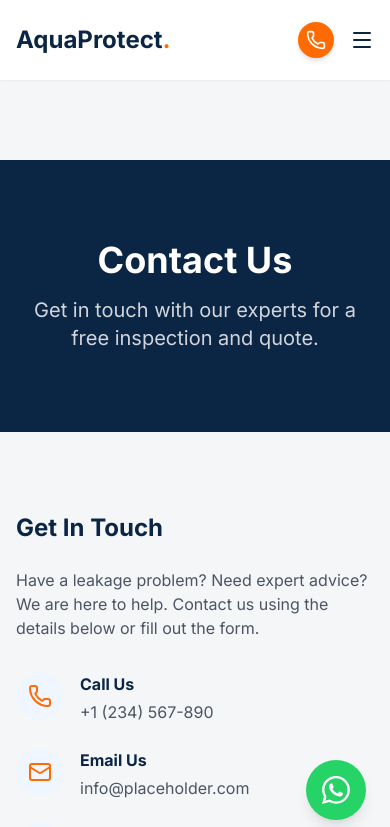
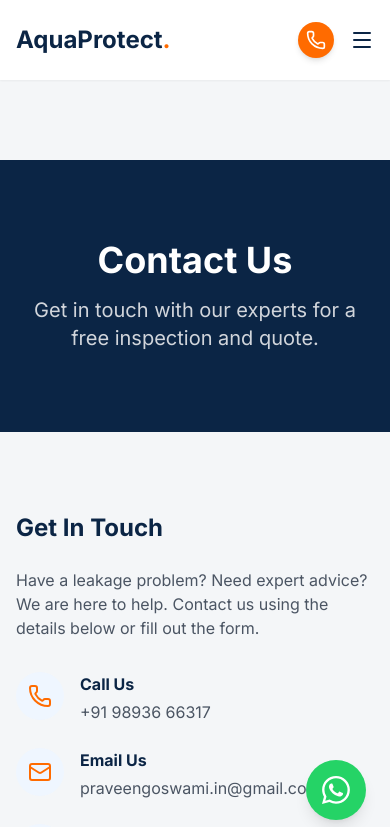
Before and after one commit to shuklatanu1245-art/waterproofing, a Next.js app: page /contact in a window 390 px wide. Shown: the top 827 px of the page. Built offline with nearby package versions, Linux system fonts and the light colour scheme.

Commit message:
Update contact details (phone, email, address)

```diff
--- a/app/contact/page.tsx
+++ b/app/contact/page.tsx
@@ -61,8 +61,8 @@
                   </div>
                   <div className="ml-4">
                     <h4 className="font-bold text-primary mb-1">Call Us</h4>
-                    <a href="tel:+1234567890" className="text-gray-600 hover:text-accent transition-colors block">
-                      +1 (234) 567-890
+                    <a href="tel:+919893666317" className="text-gray-600 hover:text-accent transition-colors block">
+                      +91 98936 66317
                     </a>
                   </div>
                 </div>
@@ -73,8 +73,8 @@
                   </div>
                   <div className="ml-4">
                     <h4 className="font-bold text-primary mb-1">Email Us</h4>
-                    <a href="mailto:info@placeholder.com" className="text-gray-600 hover:text-accent transition-colors block">
-                      info@placeholder.com
+                    <a href="mailto:praveengoswami.in@gmail.com" className="text-gray-600 hover:text-accent transition-colors block">
+                      praveengoswami.in@gmail.com
                     </a>
                   </div>
                 </div>
@@ -86,8 +86,8 @@
                   <div className="ml-4">
                     <h4 className="font-bold text-primary mb-1">Visit Us</h4>
                     <p className="text-gray-600">
-                      [Company Address Placeholder]<br />
-                      City, State, ZIP
+                      House Number-208, Vaishnavi Dham Adityapuram, <br />
+                      Gwalior (m.p) pin - 474020
                     </p>
                   </div>
                 </div>
--- a/components/layout/Footer.tsx
+++ b/components/layout/Footer.tsx
@@ -76,19 +76,19 @@
               <li className="flex items-start">
                 <MapPin className="w-5 h-5 text-accent mr-3 mt-1 flex-shrink-0" />
                 <span className="text-gray-300">
-                  [Company Address Placeholder, City, State, ZIP]
+                  House Number-208, Vaishnavi Dham Adityapuram, Gwalior (m.p) pin - 474020
                 </span>
               </li>
               <li className="flex items-center">
                 <Phone className="w-5 h-5 text-accent mr-3 flex-shrink-0" />
-                <a href="tel:+1234567890" className="text-gray-300 hover:text-accent transition-colors">
-                  +1 (234) 567-890
+                <a href="tel:+919893666317" className="text-gray-300 hover:text-accent transition-colors">
+                  +91 98936 66317
                 </a>
               </li>
               <li className="flex items-center">
                 <Mail className="w-5 h-5 text-accent mr-3 flex-shrink-0" />
-                <a href="mailto:info@placeholder.com" className="text-gray-300 hover:text-accent transition-colors">
-                  [info@placeholder.com]
+                <a href="mailto:praveengoswami.in@gmail.com" className="text-gray-300 hover:text-accent transition-colors">
+                  praveengoswami.in@gmail.com
                 </a>
               </li>
             </ul>
--- a/components/layout/Navbar.tsx
+++ b/components/layout/Navbar.tsx
@@ -47,7 +47,7 @@
           </div>
           <div className="flex items-center lg:hidden gap-4">
              <Link
-              href="tel:+1234567890"
+              href="tel:+919893666317"
               className="bg-accent text-white p-2 rounded-full shadow-md"
             >
               <Phone className="w-5 h-5" />
--- a/components/ui/FloatingWhatsApp.tsx
+++ b/components/ui/FloatingWhatsApp.tsx
@@ -5,7 +5,7 @@
 export function FloatingWhatsApp() {
   return (
     <motion.a
-      href="https://wa.me/1234567890"
+      href="https://wa.me/919893666317"
       target="_blank"
       rel="noopener noreferrer"
       className="fixed bottom-6 right-6 z-50 bg-[#25D366] text-white p-4 rounded-full shadow-lg hover:shadow-xl hover:scale-110 transition-all flex items-center justify-center"
```
